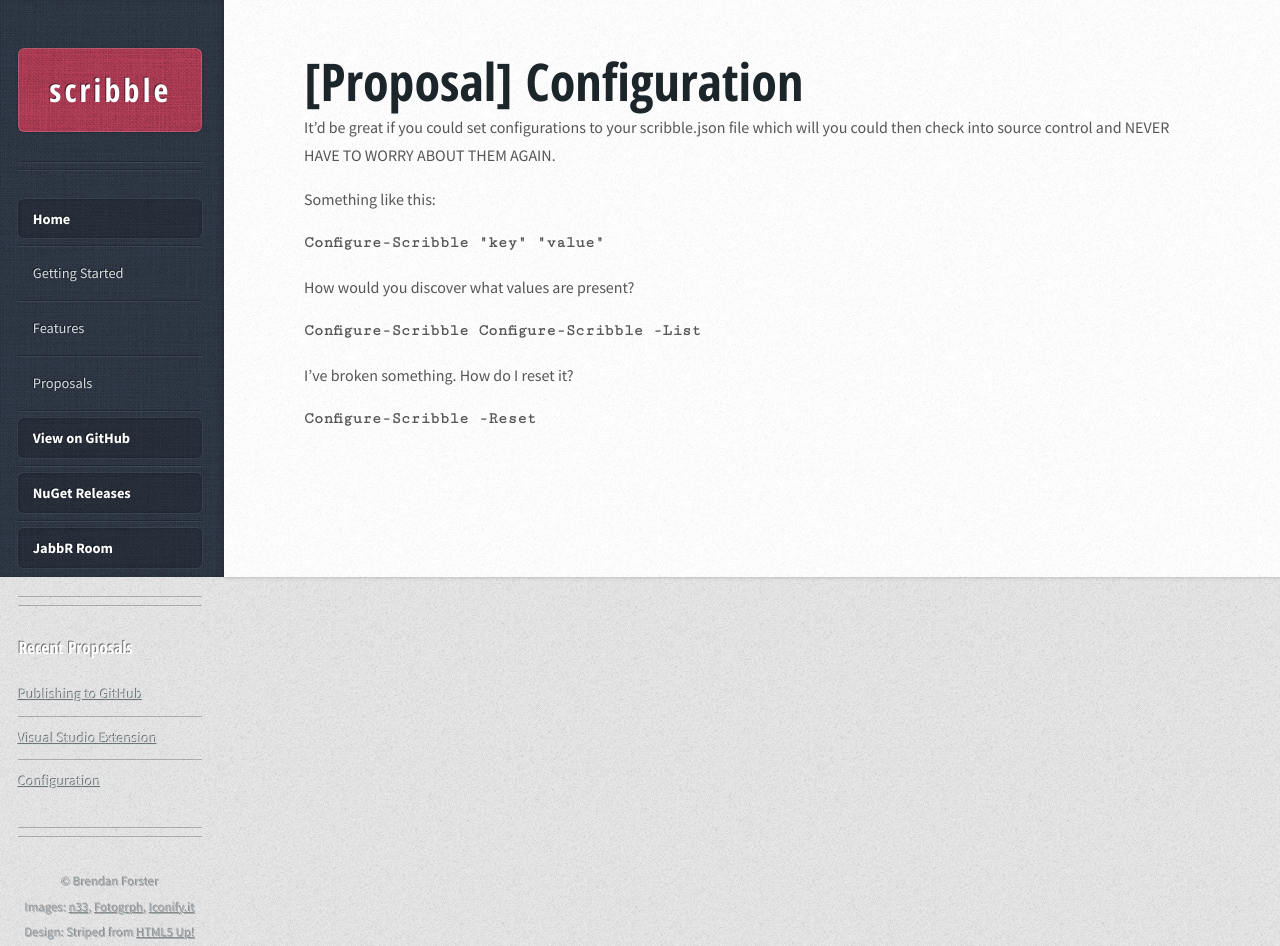
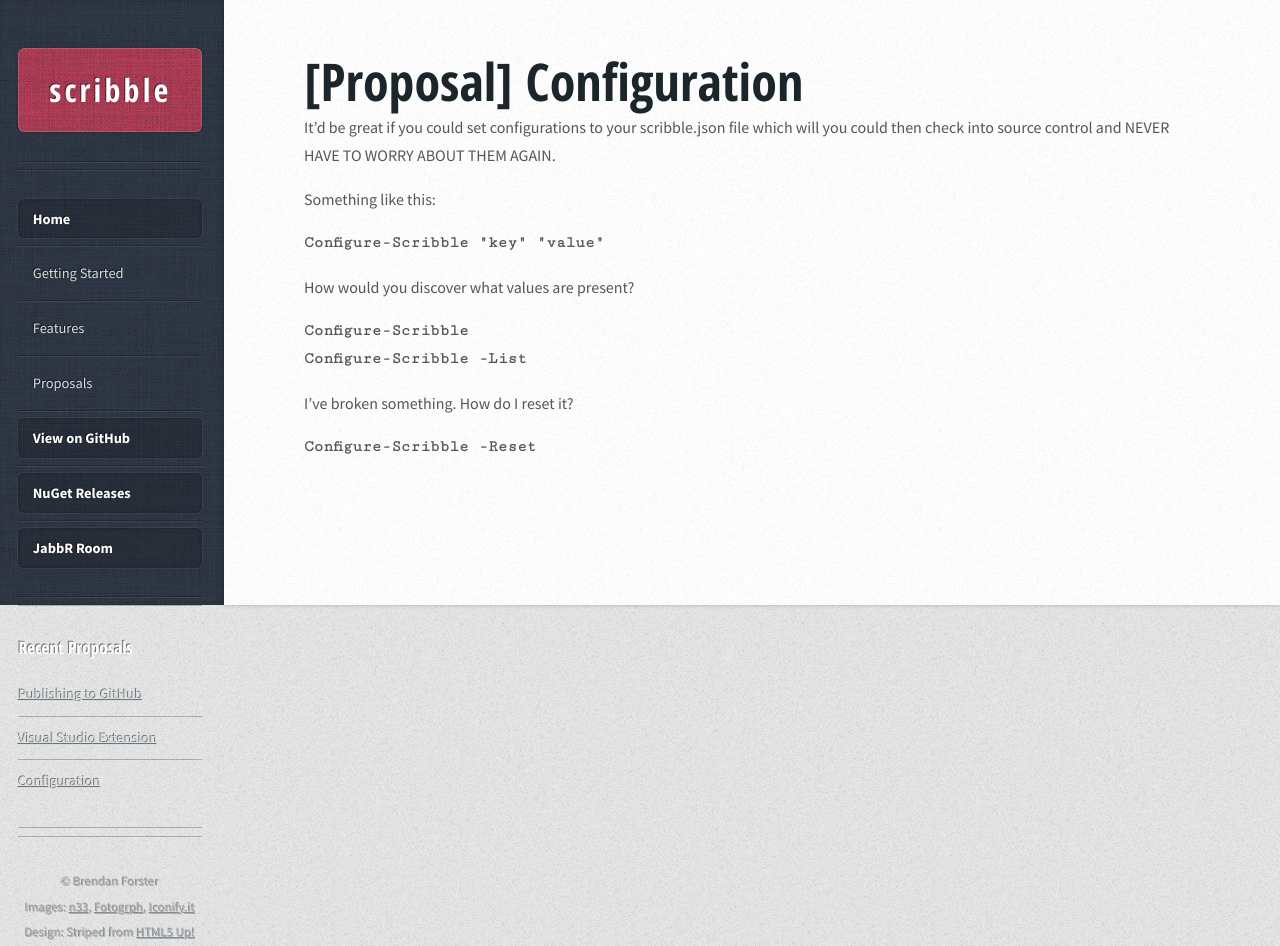
Before and after one commit to shiftkey/scribble, a Jekyll site: the page built from pages/proposals/configuration.md, in a window 1280 px wide. Built offline with Jekyll 4.4.1, drawn with Linux system fonts in a browser that asks for light colours.

Commit message:
updating site from scribble generated content

```diff
--- a/css/custom.css
+++ b/css/custom.css
@@ -29,7 +29,6 @@
     font-family: 'Cutive Mono', serif;
     margin-bottom: 1em;
     font-weight: 700;
-    white-space: normal;
 }
 
 pre code {
```
